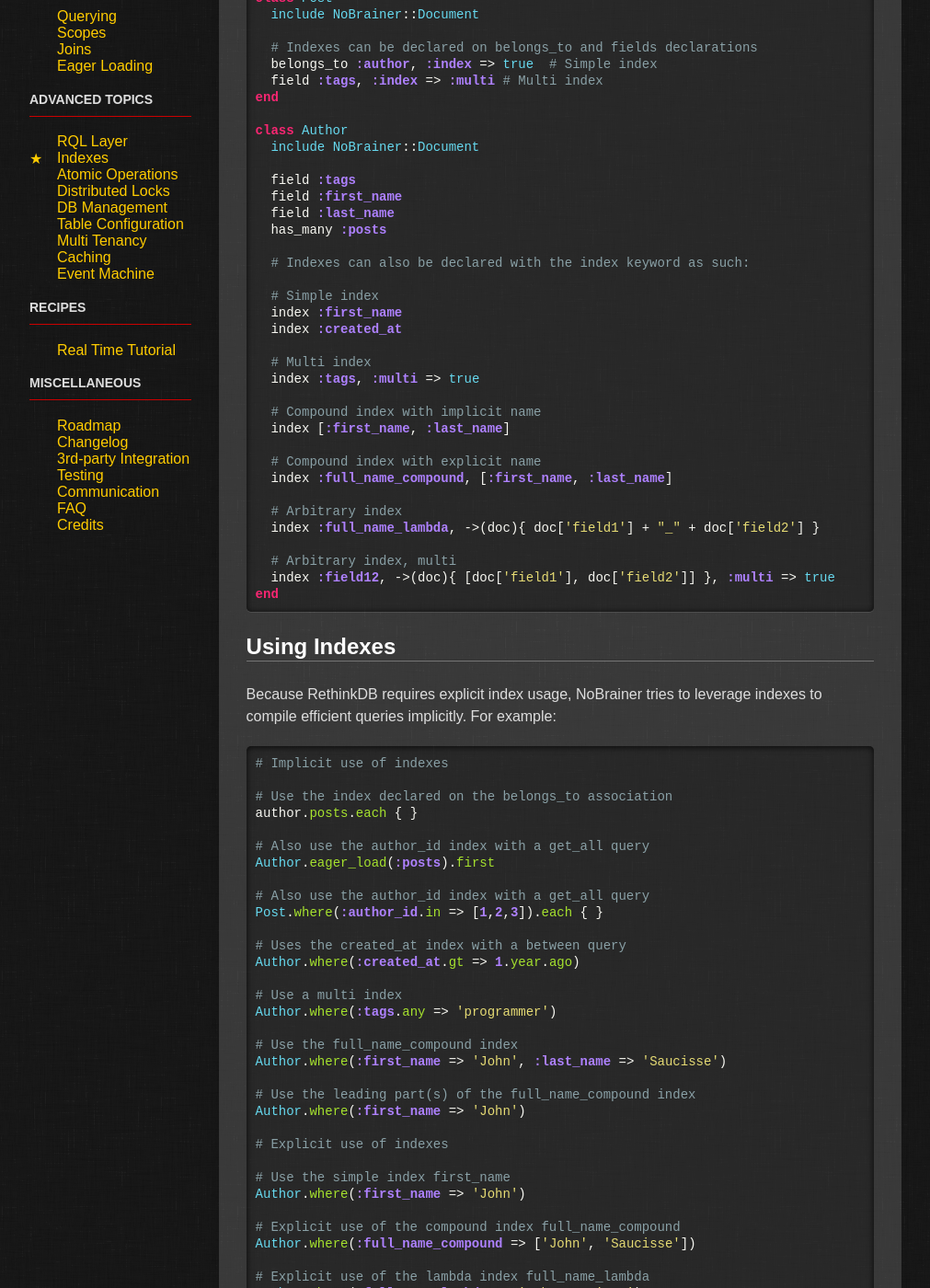
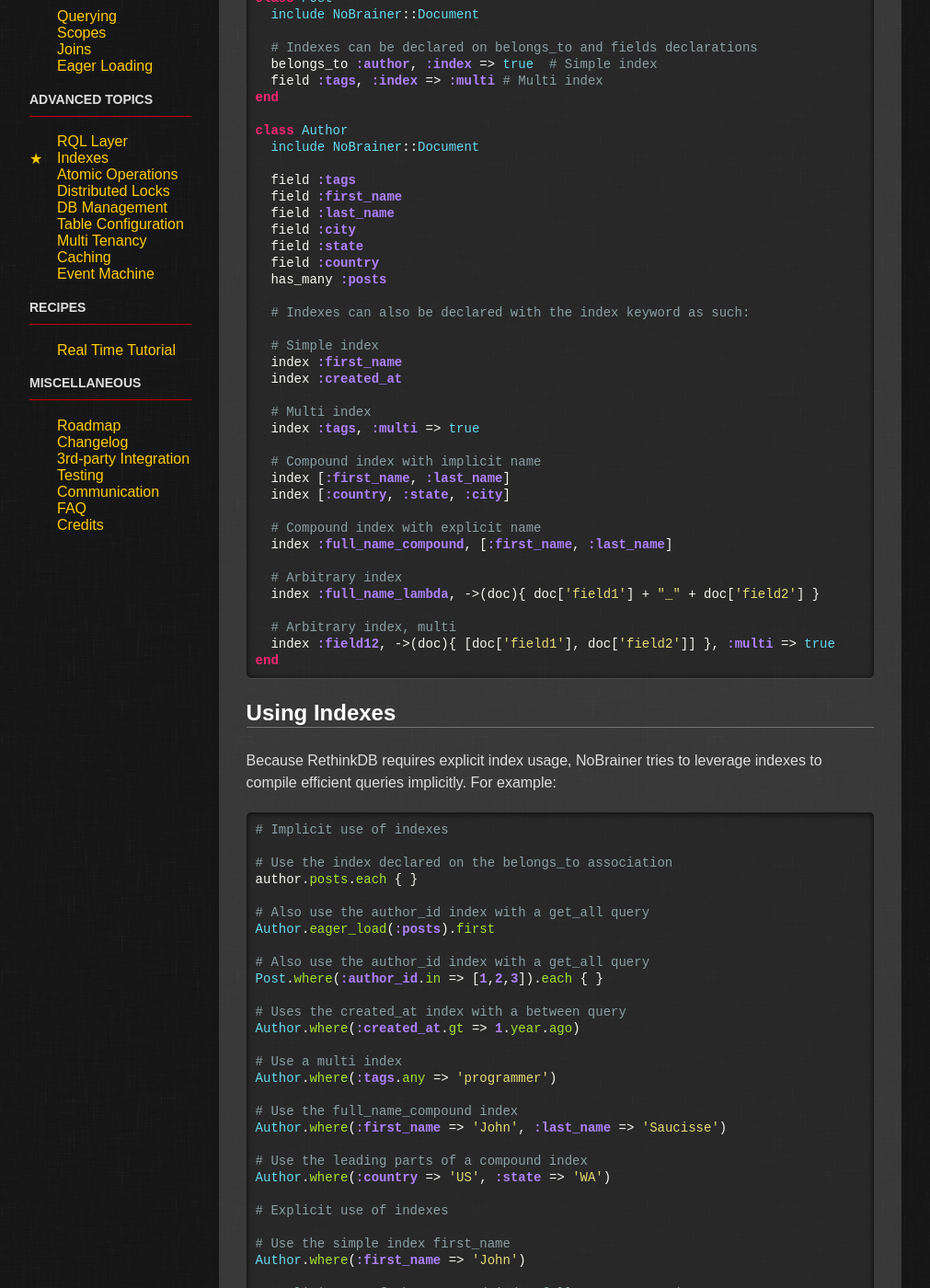
Before and after one commit to NoBrainerORM/nobrainer.io, a Jekyll site: the page built from docs/indexes.md, in a window 1280 px wide and 1400 px high, scrolled down 586 px. Shown: the whole window at 92% size, without its empty margins (129-1140 px from the left). Built offline with Jekyll 4.4.1, drawn with Linux system fonts in a browser that asks for light colours.

Commit message:
Fixes per review

```diff
--- a/docs/indexes.md
+++ b/docs/indexes.md
@@ -30,6 +30,9 @@
   field :tags
   field :first_name
   field :last_name
+  field :city
+  field :state
+  field :country
   has_many :posts
 
   # Indexes can also be declared with the index keyword as such:
@@ -43,6 +46,7 @@
 
   # Compound index with implicit name
   index [:first_name, :last_name]
+  index [:country, :state, :city]
 
   # Compound index with explicit name
   index :full_name_compound, [:first_name, :last_name]
@@ -81,8 +85,8 @@
 # Use the full_name_compound index
 Author.where(:first_name => 'John', :last_name => 'Saucisse')
 
-# Use the leading part(s) of the full_name_compound index
-Author.where(:first_name => 'John')
+# Use the leading parts of a compound index
+Author.where(:country => 'US', :state => 'WA')
 
 # Explicit use of indexes
 
```
